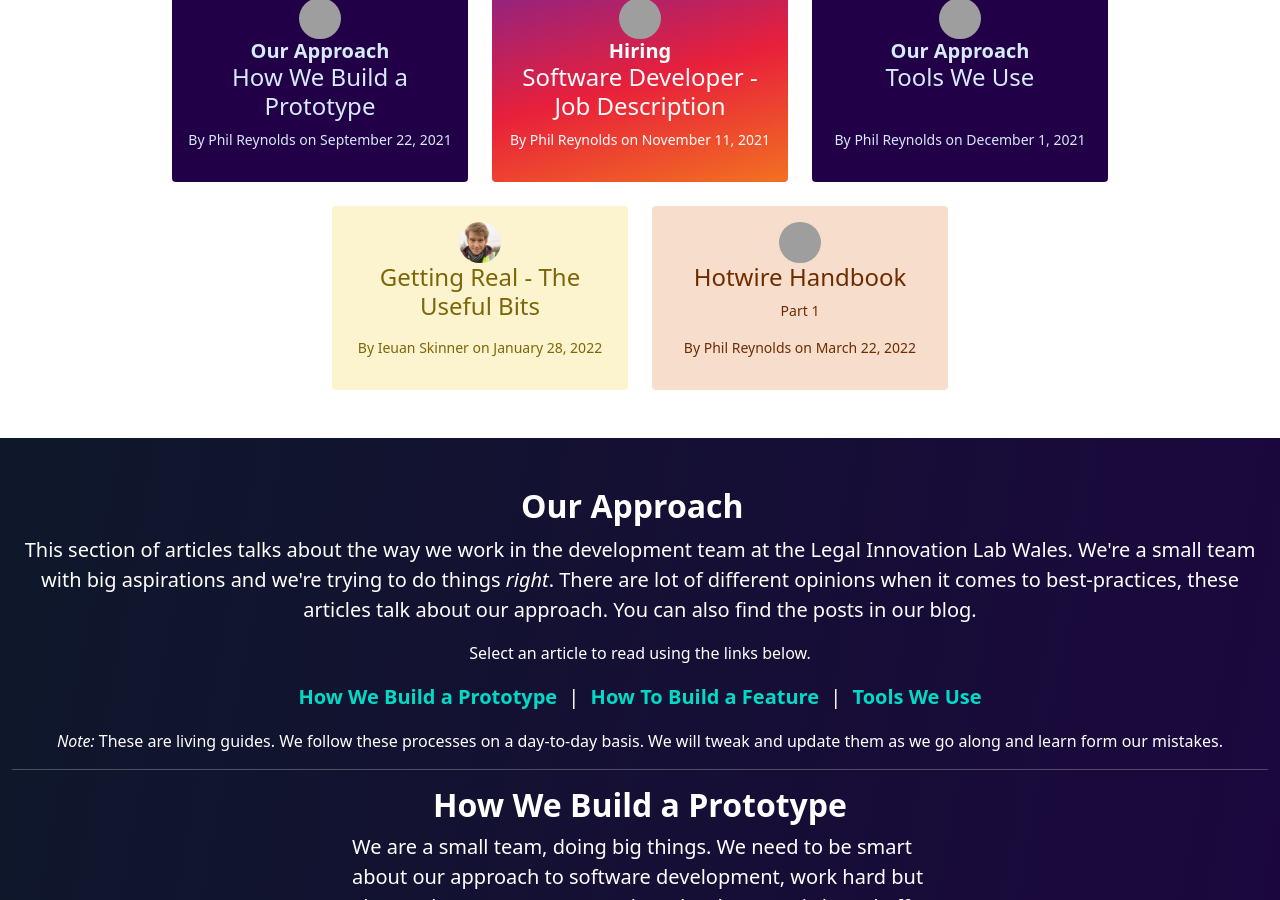
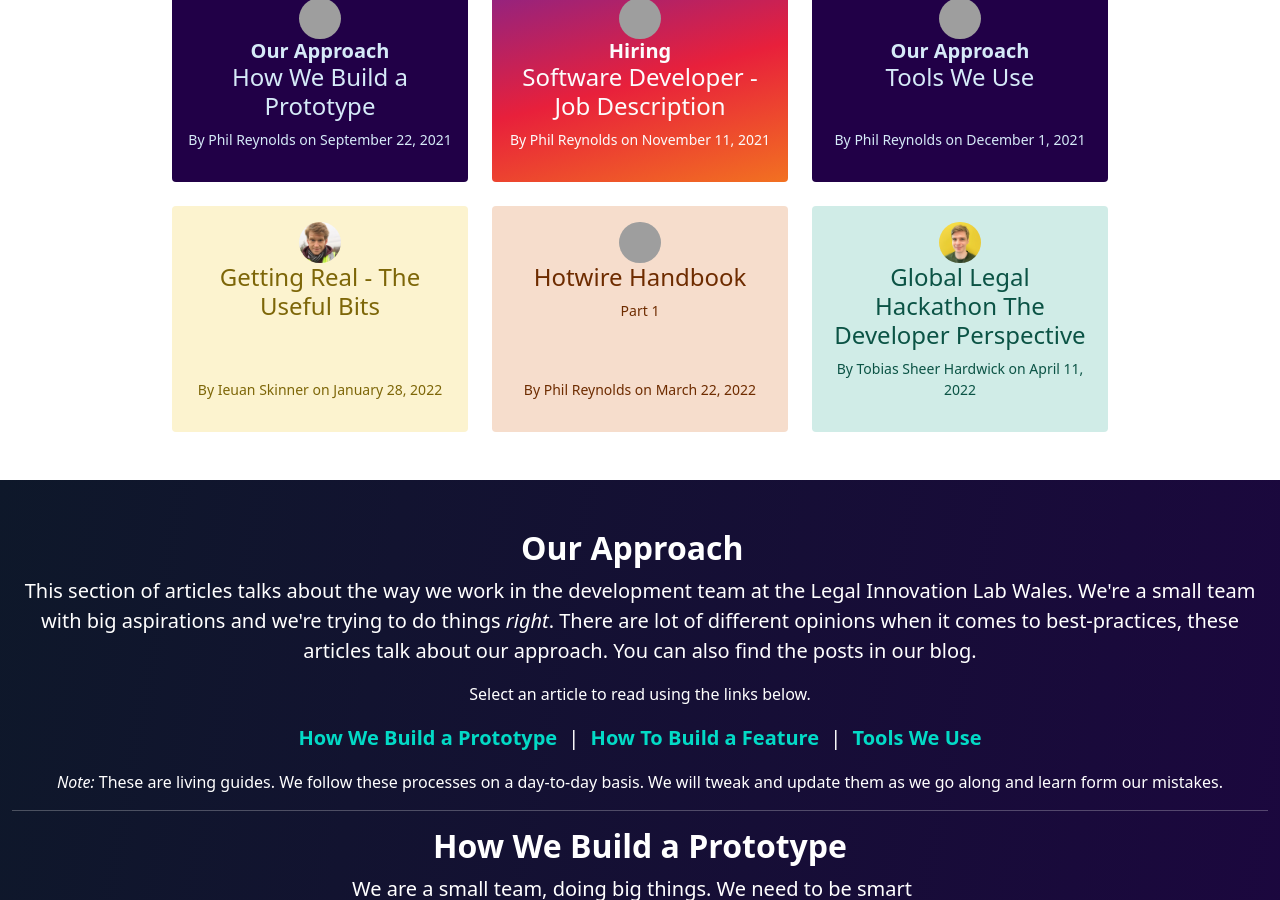
Before and after one commit to Legal-Innovation-Lab-Wales/dev-page, a Jekyll site: the page built from index.html, in a window 1280 px wide and 900 px high, scrolled down 4906 px. Built offline with Jekyll 4.4.1, drawn with Linux system fonts in a browser that asks for light colours; nearby versions of some CDN libraries; part of the change alters nothing that is shown; grey boxes are pictures that could not be loaded.

Commit message:
add global legal hackathon blog

```diff
--- a/_data/blog-posts.yml
+++ b/_data/blog-posts.yml
@@ -213,3 +213,13 @@
   publish-date: March 22
   publish-year: 2022
   card-color: orange
+
+- layout: blog
+  author: Tobi
+  full-name: Tobias Sheer Hardwick
+  short-title: global-legal-hackathon
+  full-title: Global Legal Hackathon The Developer Perspective
+  file-type: html
+  publish-date: April 11
+  publish-year: 2022
+  card-color: green
--- /dev/null
+++ b/blog/tobi/2022/global-legal-hackathon.html
@@ -0,0 +1,79 @@
+---
+layout: blog
+author: Tobi
+full-name: Tobias Sheer Hardwick
+short-title: global-legal-hackathon
+full-title: Global Legal Hackathon The Developer Perspective
+file-type: html
+publish-date: April 11
+publish-year: 2022
+card-color: green
+---
+
+<h1>Global Legal Hackathon<br>The Developer Perspective</h1>
+
+<p>
+    This blog offers a unique insight into the experience of the Legal Innovation Lab’s Software Development team
+    at the <a href="https://globallegalhackathon.com/">Global Legal Hackathon</a> March 2022 – Manchester.
+</p>
+<p>
+    Hackathons offer many great opportunities to developers – the chance to network, discover and familiarise yourself
+    with new fields in the industry, and improve your ability to develop prototypes quickly. But one thing that is often
+    overlooked, is its capacity to stress test a team.
+</p>
+<p>
+    With our Lab’s development team in a time of transition with multiple new members, and the impending departure of those
+    more experienced; testing the capability and cooperation of the current team is invaluable, and there are few better
+    ways of doing this than rapidly developing a completely new idea in a matter of days.
+</p>
+<p>
+    So with that in mind, we sent our new developers along with a pair of researchers from the Lab to the Global Legal
+    Hackathon in Manchester. Testing was of course not the only motivation, but it gives us insight into what the future of
+    the team may look like. Once there, we were also joined by an undergrad and a self-taught developer, both looking for experience.
+</p>
+<p>
+    Suffice to say the hackathon was a success. Our team – ‘Trial by Fire’ with our product ‘Fast Law’ made it into the next
+    round, but what was developed?
+</p>
+<p>
+    We produced two applications as part of the project. One React Web application, built by our researcher Rey and our
+    recruited teammate Dani, and a Rails MVC application which was successfully hosted on Heroku – built by Tobi and Alaric
+    from the development team. Data was stored as part of the Rails MVC which also exposed an API to be used by the React App.
+</p>
+<p>
+    The Project aimed to match the Access to Justice brief focussing on pro bono work. It enabled individuals to post legal
+    queries (optionally with attached files) anonymously through the React app. These would be paired with a lawyer, with a
+    specialty in the field they had specified the query would fall into, who could then offer answers. If they did not know
+    which field it fell into, it would be added to a pool to be manually classified as part of lawyer pro-bono work. The
+    lawyer could also change the query specialty if they believed it to be incorrectly classified.
+</p>
+<p>
+    Through the Rails app, charities were also able to specify requests in much the same way with similar pairing mechanics
+    - though emails would be exchanged rather than text answers, as these requests would likely be more complex and be more
+    involved. They could also see the state and history of all requests they had made. This app additionally served as the
+    portal for lawyers who would be able to log their available hours, view the history of all their requests, and queries
+    giving them a record of their pro bono hours, as well as answer queries from individuals and requests from charities.
+</p>
+<p>
+    For the demonstration, the database had been populated with hundreds of faker records through Rails seeds, such that
+    you could see what the project might look like when in use from both the Rails and React interfaces, with some specific
+    users created for the purpose of the demo.
+</p>
+<p>
+    For the 48 hours we had, our team worked tirelessly - spending the first day on design, working out the intricacies of
+    the project, and ensuring the data would be correct so that both applications could interact successfully. The second
+    day was all hands on deck for development, with both Tobi and Rey staying up particularly late in order to complete
+    required functionality, and match project styling on each of their apps respectively. The final day was smooth sailing
+    into the finish line, with the applications completed well within time, and giving the team all the time they needed
+    to prepare for the presentation itself.
+</p>
+<p>
+    Given this was all produced within 48 hours of the hackathon starting – the data design, front end design, and the
+    actual implementation – in a competitive and thus stressful environment, I feel confident in saying this effectively
+    demonstrated that the development team is in good hands going forwards and we look forward to working on interesting
+    and engaging challenges in the near future.
+</p>
+<p>
+    If you would like to read more about the Lab’s experience of this hackathon, you can read our Researcher blog on it
+    <a href="https://legaltech.wales/blogs/lilw-meets-glh-2022-fastlaw">here</a>.
+</p>
```
Also changed, not shown: assets/images/team/tobi.jpg (added).
